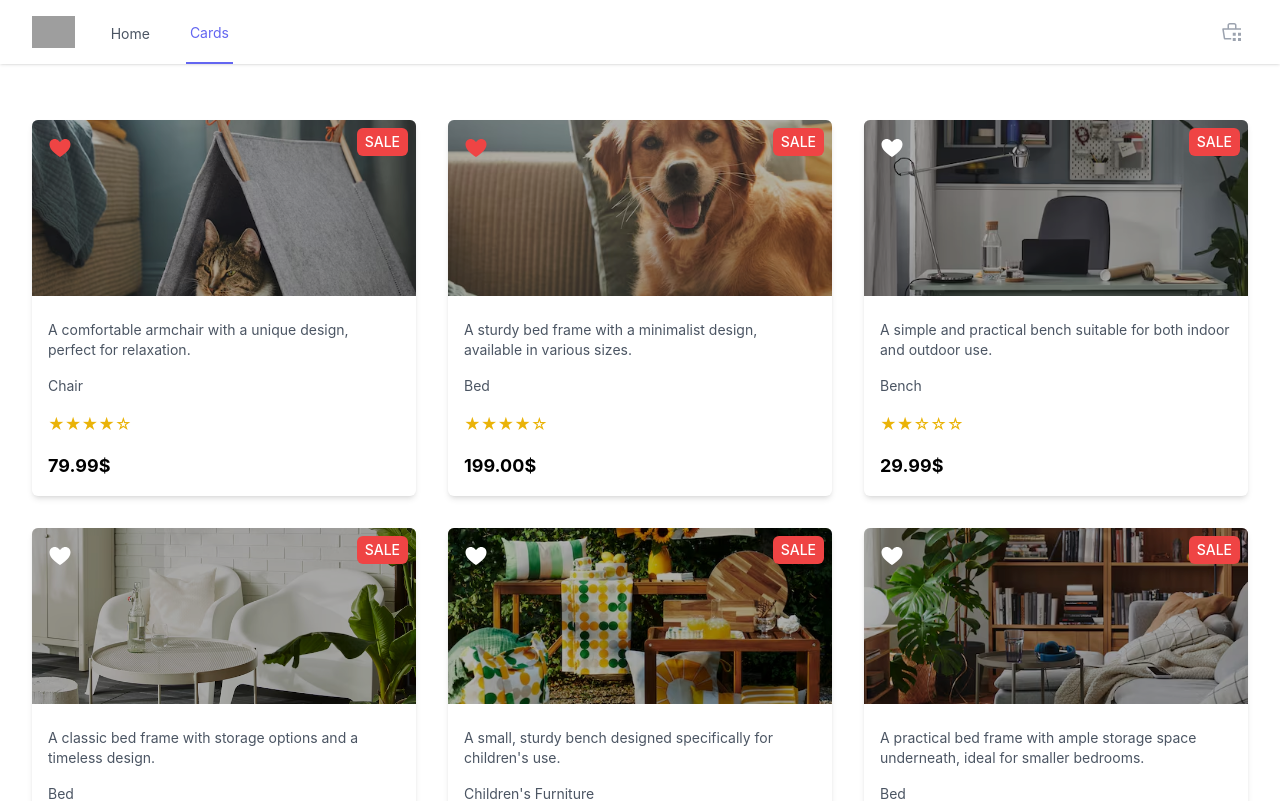
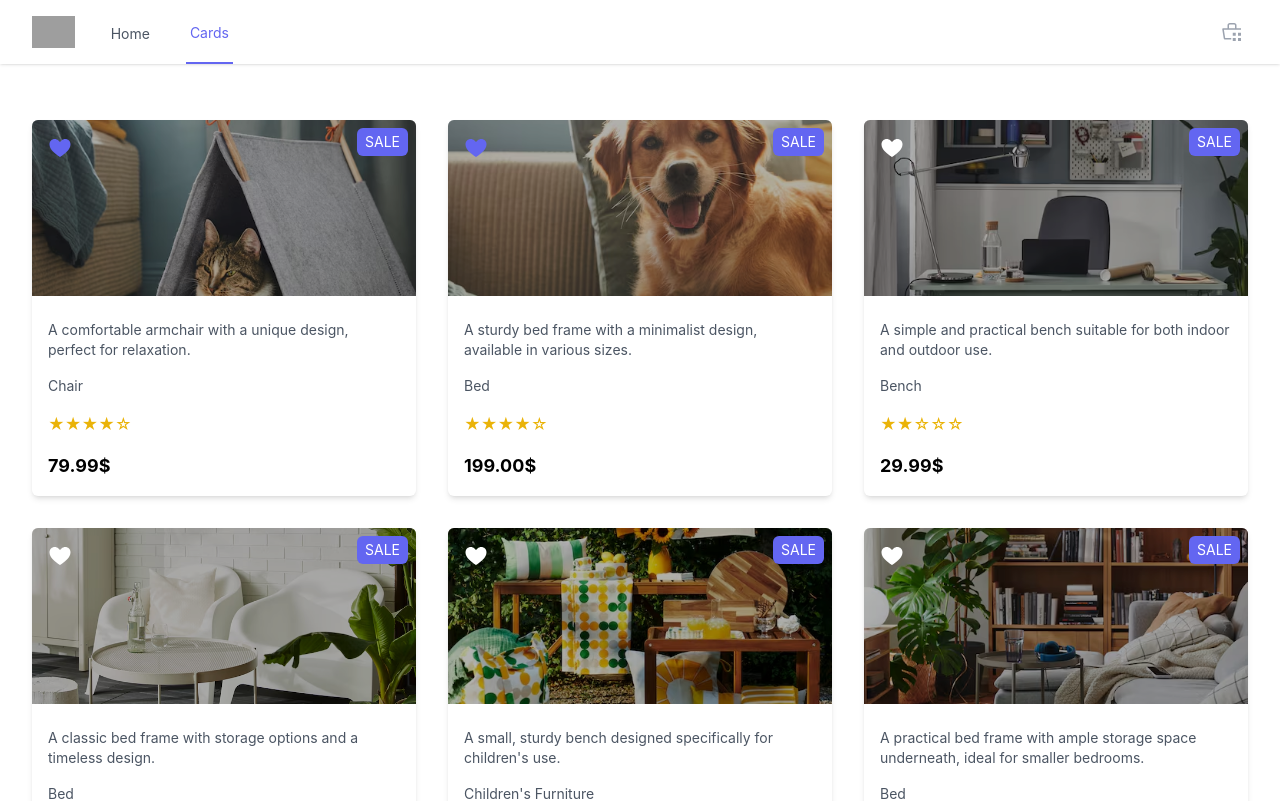
Before and after one commit to vladislav-moscow/Top_academy, a React (Vite) app: page /cards in a window 1280 px wide. Shown: the top 801 px of the page. Built offline with nearby package versions, Linux system fonts and the light colour scheme; grey boxes are pictures that could not be loaded.

Commit message:
удалил степпер

```diff
--- a/src/components/ui/Card/Card.jsx
+++ b/src/components/ui/Card/Card.jsx
@@ -1,4 +1,3 @@
-//import Stepper from "../Stepper/Stepper";
 /**
  * Компонент карточка.
  * @param {object} props - Свойства компонента.
@@ -11,7 +10,7 @@
  * @param {number} [props.details.rating] - Рейтинг карточки (необязательно).
  * @param {string} props.details.imgSrc - Путь к изображению.
  * @param {function} props.onClick - Обработчик клика по карточке (необязательно).
- * @param {function} props.onStepperUpdate - Обработчик клика по Stepper.
+ * @param {boolean} props.isFavorite - Карточка добавлена в сохраненки или нет (необязательно).
  * @returns {JSX.Element} Элемент JSX.
  */
 export const Card = (props) => {
@@ -28,39 +27,29 @@ export const Card = (props) => {
 
   const { onCardClick, onToggleFavorite } = props;
 
-  // Обработчик клика по карточке для передачи id в компонент родитель
-  const handleCardClick = () => onCardClick(id);
-
   // Обработчик клика на иконку сердечка
   const handleFavorite = (event) => {
     event.stopPropagation(); // Предотвр. всплытие события
     onToggleFavorite(id);
   };
 
-  // Обработчик обновления значения в Stepper
-  //const handleQuantityUpdate = (value) => {
-    // value будет получен в момент изменения значения в компоненте Stepper
-  //  onStepperUpdate(id, value);
-  //};
-
   return (
     <div
-      onClick={handleCardClick}
+      onClick={() => onCardClick(id)}
       className="max-w-sm md:max-w-sm lg:max-w-sm rounded-md overflow-hidden shadow-md hover:shadow-lg mb-8 cursor-pointer"
     >
       <div className="relative">
         <img className="w-full max-h-44" src={imgSrc} alt={title} />
         <div className="absolute top-0 left-0 w-full h-full bg-black opacity-30 transition-opacity duration-300 hover:opacity-50"></div>
         {price && (
-          <div className="absolute top-0 right-0 bg-red-500 text-white px-2 py-1 m-2 rounded-md text-sm font-medium">
+          <div className="absolute top-0 right-0 bg-indigo-500 text-white px-2 py-1 m-2 rounded-md text-sm font-normal">
             SALE
           </div>
         )}
-
         <button
           onClick={handleFavorite}
-          className={`absolute top-0 left-0 m-2 p-2 rounded-full z-10 ${
-            isFavorite ? "text-red-500" : "text-white"
+          className={`absolute top-0 left-0 m-2 p-2 rounded-full z-0 ${
+            isFavorite ? "text-indigo-500" : "text-white"
           }`}
         >
           <svg
```
